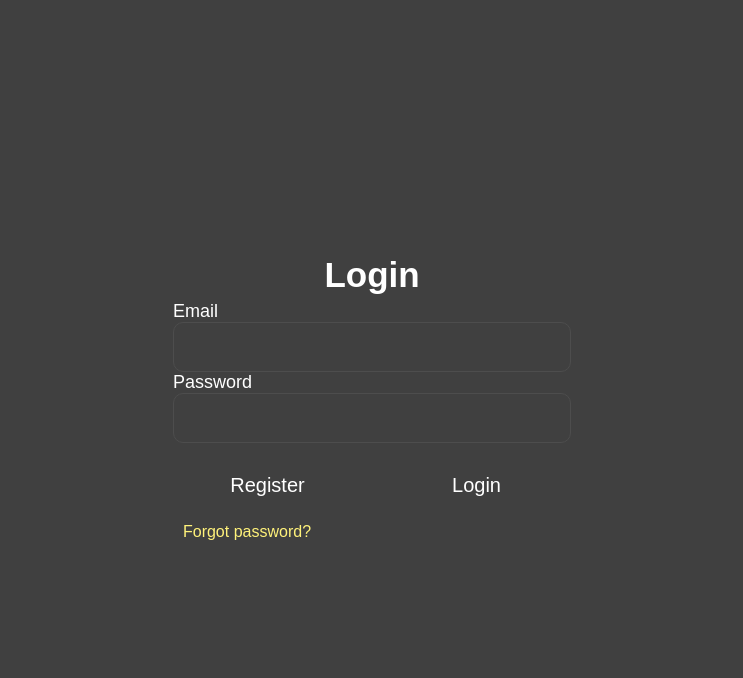
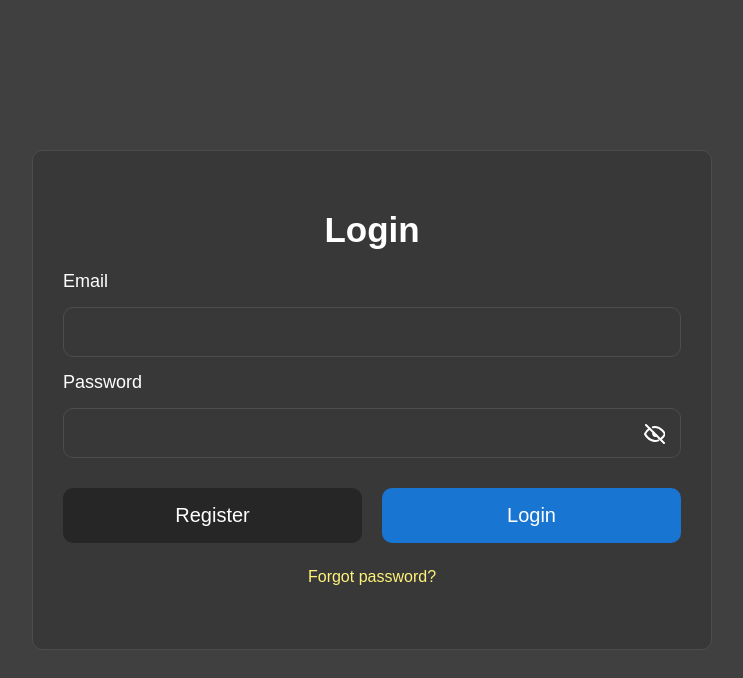
Before and after one commit to mihkelmatto/Facebook-2, a Vue app: page /login in a window 1280 px wide. Shown: the top 678 px of the page, without its empty margins (268-1011 px from the left). Built offline with nearby package versions, Linux system fonts and the light colour scheme.

Commit message:
login page done (with placeholder navigation buttons)

```diff
--- /dev/null
+++ b/src/assets/svg.js
@@ -0,0 +1,11 @@
+export const eyeHidden = `
+    <path d="M3 3l18 18"/>
+    <path d="M10.6 10.6a2 2 0 0 0 2.8 2.8"/>
+    <path d="M9.9 5.2A10.8 10.8 0 0 1 12 5c6.4 0 10 7 10 7a15.7 15.7 0 0 1-4 4.9"/>
+    <path d="M6.6 6.6C3.7 8.5 2 12 2 12s3.6 7 10 7a10 10 0 0 0 3.4-.6"/>
+`;
+
+export const eyeShown = `
+    <path d="M2 12s3.6-7 10-7 10 7 10 7-3.6 7-10 7S2 12 2 12Z"/>
+    <circle cx="12" cy="12" r="3"/>
+`;
--- a/src/views/LoginView.vue
+++ b/src/views/LoginView.vue
@@ -1,8 +1,8 @@
 <template>
-    <div id="LoginView">
+    <div class="LoginView">
         <form
-            id="loginform"
-            class="login-form">
+            class="login-form"
+            @submit.prevent="handleSubmit">
 
             <p class="login-title">
                 Login
@@ -26,20 +26,21 @@
 
                 <input
                     id="password"
-                    type="password"
+                    :type="showPassword ? 'text' : 'password'"
                     name="password"
                     required>
 
                 <button
                     type="button"
                     class="password-toggle"
-                    id="togglePassword"
-                    aria-label="Show password"
-                    aria-pressed="false">
+                    @click="togglePassword"
+                    :aria-label="showPassword ? 'Hide password' : 'Show password'"
+                    :aria-pressed="showPassword">
 
                     <svg
-                        id="eyeIcon"
-                        xmlns="http://www.w3.org/2000/svg">
+                        class="eyeIcon"
+                        xmlns="http://www.w3.org/2000/svg"
+                        v-html="showPassword ? eyeShown : eyeHidden">
                     </svg>
                 </button>
             </div>
@@ -50,7 +51,7 @@
                     type="submit"
                     name="action"
                     value="register"
-                    class="button register-button">
+                    class="register-button">
                     Register
                 </button>
 
@@ -58,13 +59,13 @@
                     type="submit"
                     name="action"
                     value="login"
-                    class="button login-button">
+                    class="login-button">
                     Login
                 </button>
             </div>
 
             <a
-                href="html/forgotPassword.html"
+                @click="forgotPassword"
                 class="forgot-password">
                 Forgot password?
             </a>
@@ -74,6 +75,51 @@
 
 <script setup>
     import { ref } from 'vue';
+    import { eyeShown, eyeHidden } from '@/assets/svg.js';
+    import { authenticate } from '@/utils/auth.js';
+
+    const showPassword = ref(false);
+
+    function togglePassword(){
+        showPassword.value = !showPassword.value;
+    }
+
+    async function handleSubmit(event){
+        const form = event.currentTarget;
+        const action = event.submitter.value;
+
+        const formData = new FormData(form);
+
+        const email = formData.get('email');
+        const password = formData.get('password');
+
+        if(action === "login"){
+            await login(email, password);
+        }
+        else if(action === "register"){
+            await register(email, password);
+        }
+    }
+
+    async function login(email, password){
+        const authenticated = await authenticate(email, password);
+
+        if(!authenticated){
+            console.log("Authentication failed");
+            return;
+        }
+
+        console.log("login successful");
+    }
+
+    async function register(email, password){
+        console.log("register successful");
+    }
+
+    function forgotPassword(){
+        console.log("forgot password");
+    }
+
 </script>
 
 <style scoped>
@@ -86,6 +132,9 @@
 
         --default-padding: 10px 20px;
 
+        width: min(680px, 90%);
+        height: 500px;
+
         .login-form {
             display: flex;
             flex-direction: column;
@@ -93,19 +142,15 @@
             justify-content: center;
             gap: 15px;
 
-            box-sizing: border-box;
-
             border: 1px solid var(--border-secondary);
             border-radius: 10px;
-
             background-color: var(--bg-content);
 
-            width: min(680px, 90%);
-            min-height: 500px;
+            width: 100%;
+            height: 100%;
+
             padding: 30px;
         }
-    }
-
 
         .login-title {
             display: flex;
@@ -119,14 +164,13 @@
             font-weight: bold;
         }
 
-    .login-form > label {
+        label {
             width: 100%;
             font-size: 18px;
         }
-
-    .login-form > input {
-        box-sizing: border-box;
-
+        input,
+        input:autofill,
+        input:-webkit-autofill{
             width: 100%;
             height: 50px;
             padding: 10px 15px;
@@ -134,47 +178,23 @@
             border: 1px solid var(--border-secondary);
             border-radius: 10px;
 
-        background-color: transparent;
+            background-color: var(--bg-content);
+            box-shadow: 0 0 0 1000px var(--bg-content) inset;
             color: var(--text-primary);
+            -webkit-text-fill-color: var(--text-primary);
+            caret-color: var(--text-primary);
 
             font-family: inherit;
             font-size: 18px;
         }
-
-    .login-form > input:focus {
+        input:focus {
             outline: none;
             border-color: var(--button-primary);
         }
 
-    /* Password */
-
         .password-container {
             position: relative;
             width: 100%;
-    }
-
-    .password-container input {
-        display: block;
-        box-sizing: border-box;
-
-        width: 100%;
-        height: 50px;
-        padding: 10px 45px 10px 15px;
-
-        border: 1px solid var(--border-secondary);
-        border-radius: 10px;
-
-        background-color: transparent;
-        color: var(--text-primary);
-
-        font-family: inherit;
-        font-size: 18px;
-    }
-
-    .password-container input:focus {
-        outline: none;
-        border-color: var(--button-primary);
-    }
 
             .password-toggle {
                 position: absolute;
@@ -194,12 +214,11 @@
 
                 cursor: pointer;
             }
-
             .password-toggle:hover {
                 color: var(--text-hover);
             }
 
-    #eyeIcon{
+            .eyeIcon{
                 object-view-box: 0px 0px 24px 24px;
 
                 width: 22px;
@@ -211,8 +230,8 @@
                 stroke-linecap: round;
                 stroke-linejoin: round;
             }
+        }
 
-    /* Buttons */
 
         .buttonsbox {
             display: flex;
@@ -223,14 +242,11 @@
 
             width: 100%;
             margin-top: 15px;
-    }
 
-    .buttonsbox .button {
+            button {
                 display: flex;
                 align-items: center;
                 justify-content: center;
-
-        box-sizing: border-box;
 
                 width: 50%;
                 min-width: 0;
@@ -252,7 +268,6 @@
             .login-button {
                 background-color: var(--button-primary);
             }
-
             .login-button:hover {
                 background-color: var(--button-primary-hover);
                 color: var(--text-hover);
@@ -266,8 +281,7 @@
                 background-color: var(--button-secondary-hover);
                 color: var(--text-hover);
             }
-
-    /* Forgot password */
+        }
 
         .forgot-password {
             display: flex;
@@ -285,21 +299,5 @@
         .forgot-password:hover {
             color: var(--text-hover);
         }
-
-    /* Responsive */
-
-    @media (max-width: 480px) {
-        .login-form {
-            padding: 20px;
-        }
-
-        .buttonsbox {
-            gap: 10px;
-        }
-
-        .buttonsbox .button {
-            padding: 10px;
-            font-size: 16px;
-        }
     }
 </style>
```
Also changed, not shown: Assignments/todo.md (+15 -0 lines), old/js/pages/index.js (deleted, +0 -82 lines), src/utils/auth.js (renamed from old/js/utils/auth.js). Lines whose indentation alone changed are shown as unchanged.
